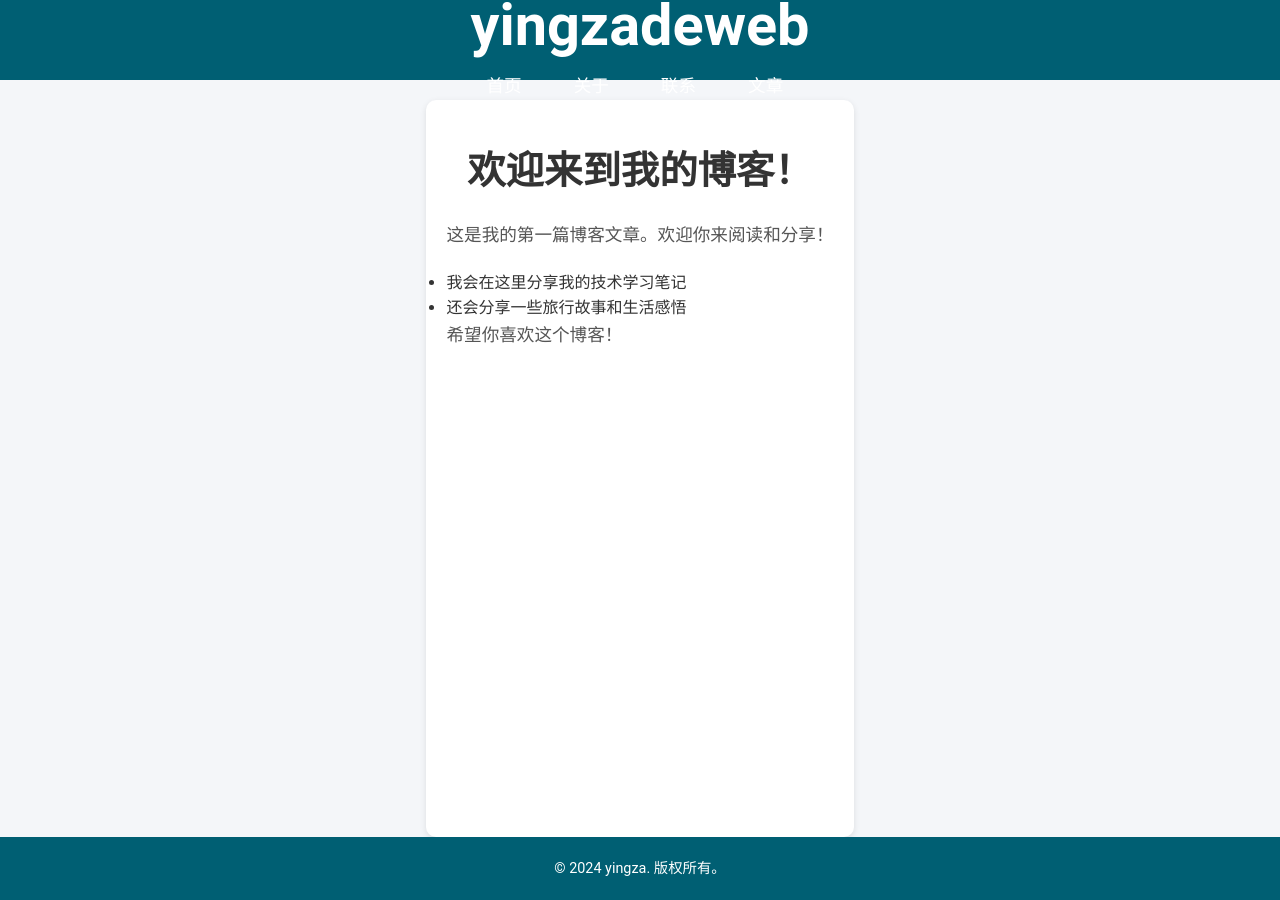
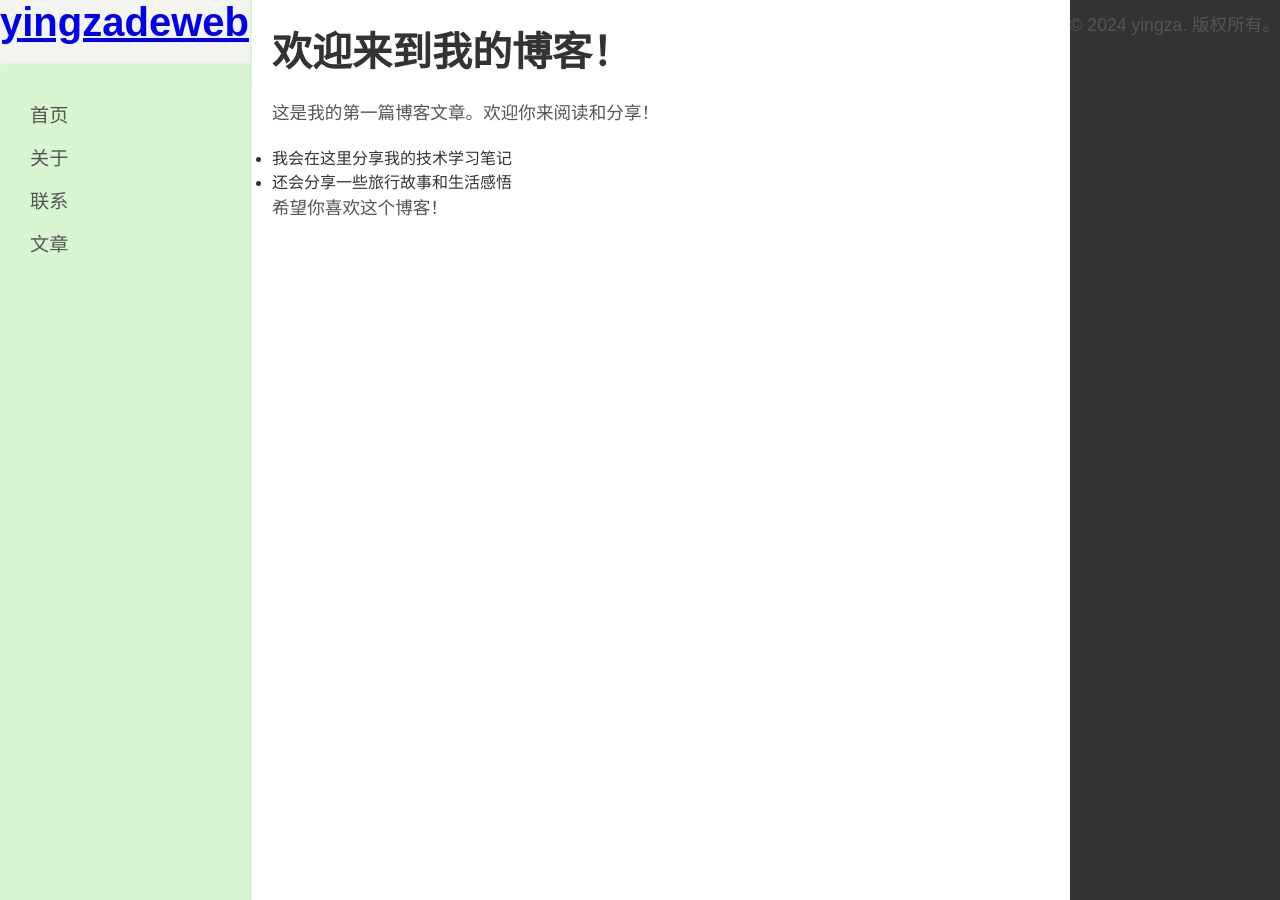
Before and after one commit to yingza-l/skills-github-pages, a Jekyll site: the page built from index.md, in a window 1280 px wide and 900 px high. Built offline with Jekyll 4.4.1, drawn with Linux system fonts in a browser that asks for light colours.

Commit message:
Update style.css

```diff
--- a/assets/css/style.css
+++ b/assets/css/style.css
@@ -1,4 +1,4 @@
-/* 全局样式 */
+/* 通用样式 */
 * {
     margin: 0;
     padding: 0;
@@ -6,121 +6,72 @@
 }
 
 body {
-    font-family: 'Roboto', sans-serif;
-    background-color: #f4f6f9; /* 淡灰背景 */
+    font-family: 'Arial', sans-serif;
+    display: flex;
+    background-color: #f4f4f1; /* 米色背景 */
     color: #333;
-    line-height: 1.6;
+}
+
+/* 左侧导航栏样式 */
+nav {
+    width: 250px; /* 固定宽度 */
+    background-color: #d8f5d2; /* 淡浅绿色背景 */
+    padding: 20px;
     display: flex;
     flex-direction: column;
-    min-height: 100vh; /* 页面最小高度 */
+    height: 100vh; /* 满屏高度 */
+    box-shadow: 2px 0 5px rgba(0, 0, 0, 0.1); /* 右侧阴影 */
 }
 
-/* 头部样式 */
-header {
-    position: fixed;
-    top: 0;
-    left: 0;
-    width: 100%;
-    height: 80px;
-    background-color: #005f73; /* 深蓝色 */
-    color: white;
-    z-index: 1000;
-    display: flex;
-    justify-content: center;
-    align-items: center;
-    padding: 0 20px;
+nav ul {
+    list-style: none;
+    padding: 0;
 }
 
-/* logo 样式 */
-header .logo a {
-    color: white;
-    text-decoration: none;
-    font-size: 1.8em;
-    font-weight: bold;
+nav ul li {
+    margin: 15px 0;
 }
 
-/* 导航菜单样式 */
-header nav ul {
-    list-style: none;
-    display: flex;
-    gap: 20px;
+nav ul li a {
+    text-decoration: none;
+    color: #555;
+    font-size: 1.2em;
+    padding: 10px;
+    border-radius: 5px;
+    transition: all 0.3s ease;
 }
 
-header nav ul li a {
-    color: white;
-    text-decoration: none;
-    padding: 8px 16px;
-    font-size: 1.1em;
-    border-radius: 5px;
-    transition: background-color 0.3s;
+nav ul li a:hover {
+    background-color: #c5e5c3; /* 悬停时的柔和绿色 */
+    color: #333;
 }
 
-header nav ul li a:hover {
-    background-color: #94d2bd; /* 淡绿灰色悬停 */
+/* 右侧内容区域 */
+main {
+    flex-grow: 1;
+    padding: 20px;
+    background-color: #fff; /* 内容区域背景为白色 */
+    box-shadow: 2px 0 5px rgba(0, 0, 0, 0.1); /* 右侧阴影 */
+    border-left: 2px solid #d8f5d2; /* 左侧边框为浅绿 */
 }
 
-/* 主体内容样式 */
-main {
-    flex-grow: 1;
-    margin-top: 100px; /* 让顶部有空隙 */
-    padding: 40px 20px;
-    background-color: #ffffff; /* 白色背景 */
-    border-radius: 10px;
-    box-shadow: 0 2px 6px rgba(0, 0, 0, 0.1);
-    max-width: 960px;
-    margin-left: auto;
-    margin-right: auto;
+h1 {
+    color: #333;
+    font-size: 2.5em;
+    margin-bottom: 20px;
 }
 
-main h1 {
-    font-size: 2.4em;
-    color: #333;
-    margin-bottom: 20px;
-    text-align: center;
-}
-
-main p {
-    margin-bottom: 20px;
+p {
+    line-height: 1.8;
     font-size: 1.1em;
     color: #555;
+    margin-bottom: 15px;
 }
 
 /* 页脚样式 */
 footer {
-    background-color: #005f73; /* 与头部一致的深蓝色 */
+    background-color: #333;
     color: white;
     text-align: center;
-    padding: 20px 0;
+    padding: 10px 0;
 }
-
-footer p {
-    font-size: 0.9em;
-}
-
-footer .social-links a {
-    color: white;
-    margin: 0 10px;
-    text-decoration: none;
-    font-size: 1.4em;
-    transition: color 0.3s;
-}
-
-footer .social-links a:hover {
-    color: #94d2bd; /* 悬停时的颜色 */
-}
-
-/* 响应式设计 */
-@media (max-width: 768px) {
-    header nav ul {
-        flex-direction: column;
-        gap: 10px;
-    }
-
-    main {
-        margin-top: 120px; /* 为小屏幕调整顶部间距 */
-    }
-
-    footer .social-links a {
-        font-size: 1.2em;
-    }
-}
```
